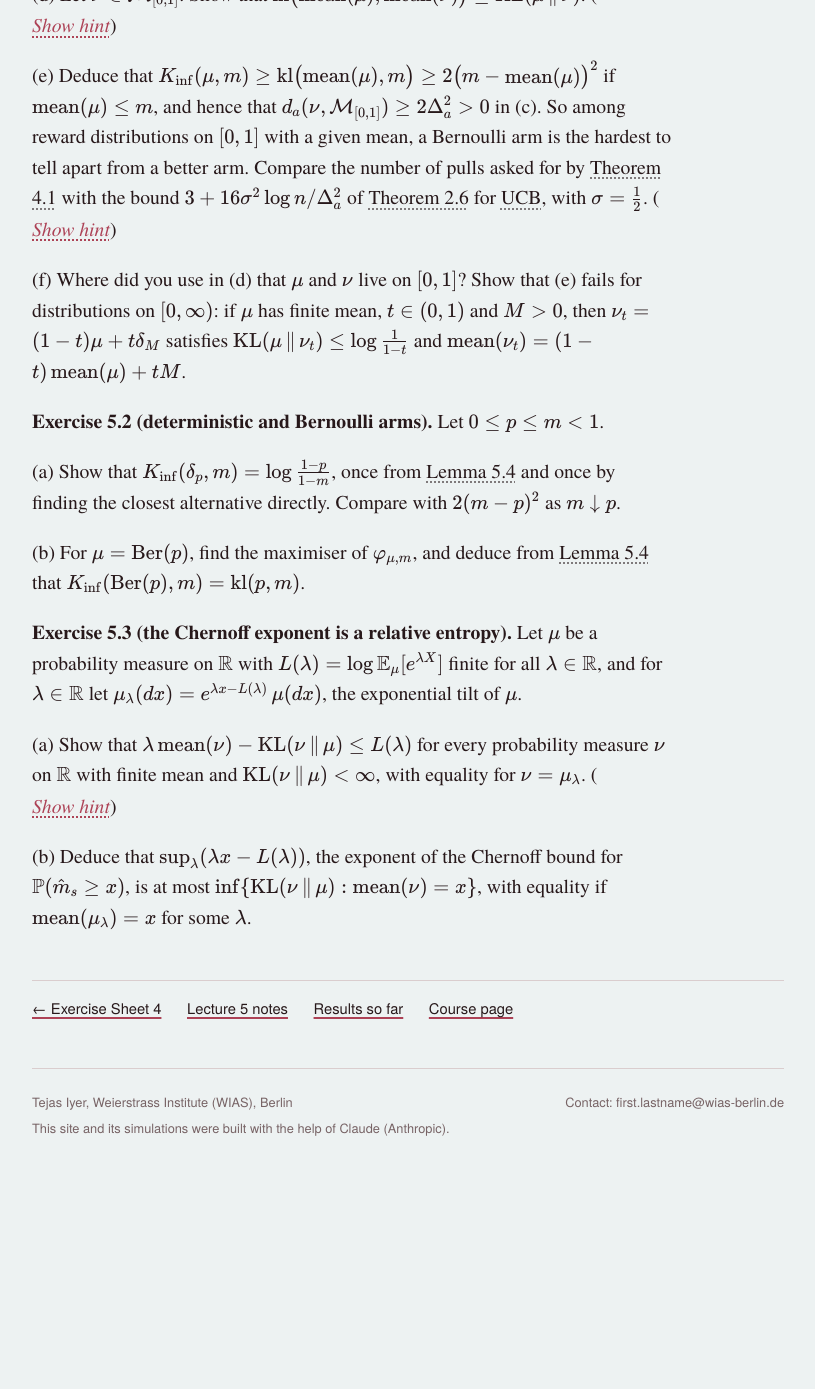
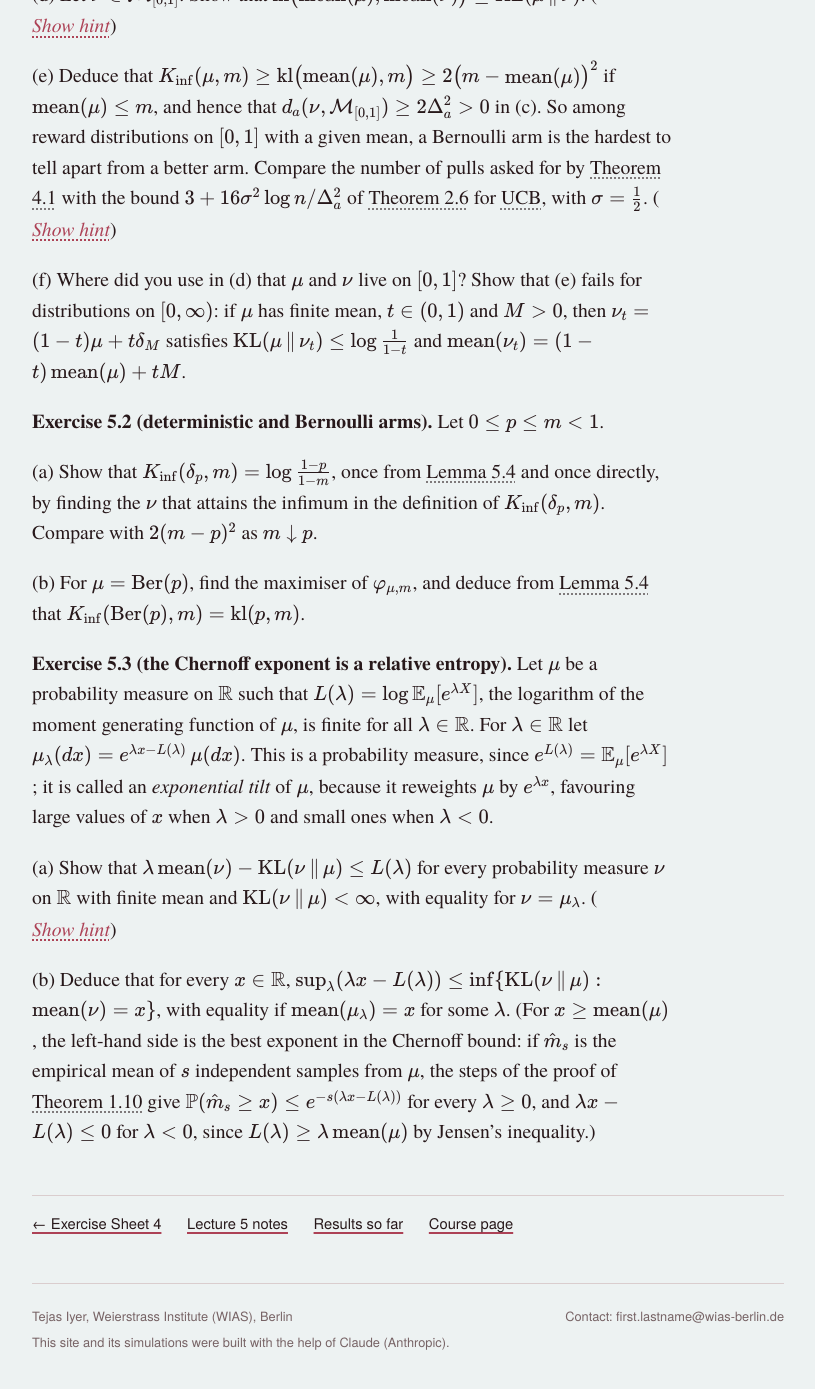
Before and after one commit to iyertejas/iyertejas.github.io, a Jekyll site: the page built from course-rl-2026-sheet-5.md, in a window 1280 px wide and 1400 px high, scrolled down 678 px. Shown: the top 1389 px of the window, without its empty margins (232-1047 px from the left). Built offline with Jekyll 4.4.1, drawn with Linux system fonts in a browser that asks for light colours; before the commit the page ends 1864 px from its top, so only the background shows below that.

Commit message:
RL course: Sheet 5, explain terminology and drop unneeded notation

```diff
--- a/course-rl-2026-sheet-5.md
+++ b/course-rl-2026-sheet-5.md
@@ -18,13 +18,13 @@ As on [Sheet 4](course-rl-2026-sheet-4.html#exercise-4-1), $$\mathrm{kl}(p, q) =
 **Exercise 5.1 (the Lai–Robbins constant on [0, 1]).** <span class="tag">used later</span> <span class="used-in">in <a href="course-rl-2026-lecture-5.html#remark-5-3">Remark 5.3</a></span> Let $$\mu \in \mathcal M_{[0,1]}$$ and $$m \in [0, 1)$$.
 {: #exercise-5-1}
 
-(a) Show that $$K_{\inf}(\mu, m) < \infty$$. (*Hint:* mix $$\mu$$ with an atom at $$1$$.)
+(a) Show that $$K_{\inf}(\mu, m) < \infty$$. (*Hint:* mix $$\mu$$ with the point mass $$\delta_1$$ at $$1$$.)
 
 (b) Let $$\nu \in \mathcal M_{[0,1]}$$ with $$\mathrm{mean}(\nu) \ge m$$, let $$\theta \in (0, 1)$$ and $$\nu_\theta = (1 - \theta)\nu + \theta\delta_1$$. Show that $$\mathrm{mean}(\nu_\theta) > m$$ and $$\mathrm{KL}(\mu \,\Vert\, \nu_\theta) \le \mathrm{KL}(\mu \,\Vert\, \nu) + \log\frac{1}{1 - \theta}$$.
 
 (c) Deduce [Remark 5.3](course-rl-2026-lecture-5.html#remark-5-3): if $$\nu = (\mu_1, \dots, \mu_K) \in \mathcal M_{[0,1]}^K$$ has largest mean $$m^* < 1$$, then $$d_a(\nu, \mathcal M_{[0,1]}) = K_{\inf}(\mu_a, m^*)$$ for every arm $$a$$ with $$\Delta_a > 0$$.
 
-(d) Let $$\nu \in \mathcal M_{[0,1]}$$. Show that $$\mathrm{kl}\big(\mathrm{mean}(\mu), \mathrm{mean}(\nu)\big) \le \mathrm{KL}(\mu \,\Vert\, \nu)$$. (*Hint:* if $$\mathrm{mean}(\nu) \in \{0, 1\}$$, then $$\nu$$ is a point mass. Otherwise you may assume $$\mu \ll \nu$$; let $$L = d\mu/d\nu$$ and apply Jensen's inequality for $$\varphi(x) = x \log x$$, as in the proof of [Lemma 3.2](course-rl-2026-lecture-3.html#lemma-3-2), once under the probability measure $$x\,\nu(dx)/\mathrm{mean}(\nu)$$ and once under $$(1 - x)\,\nu(dx)/(1 - \mathrm{mean}(\nu))$$.)
+(d) Let $$\nu \in \mathcal M_{[0,1]}$$. Show that $$\mathrm{kl}\big(\mathrm{mean}(\mu), \mathrm{mean}(\nu)\big) \le \mathrm{KL}(\mu \,\Vert\, \nu)$$. (*Hint:* if $$\mathrm{mean}(\nu) \in \{0, 1\}$$, then $$\nu$$ is a point mass. Otherwise you may assume $$\mu \ll \nu$$; apply Jensen's inequality for $$\varphi(x) = x \log x$$ to $$d\mu/d\nu$$, as in the proof of [Lemma 3.2](course-rl-2026-lecture-3.html#lemma-3-2), once under the probability measure $$x\,\nu(dx)/\mathrm{mean}(\nu)$$ and once under $$(1 - x)\,\nu(dx)/(1 - \mathrm{mean}(\nu))$$.)
 
 (e) Deduce that $$K_{\inf}(\mu, m) \ge \mathrm{kl}\big(\mathrm{mean}(\mu), m\big) \ge 2\big(m - \mathrm{mean}(\mu)\big)^2$$ if $$\mathrm{mean}(\mu) \le m$$, and hence that $$d_a(\nu, \mathcal M_{[0,1]}) \ge 2\Delta_a^2 > 0$$ in (c). So among reward distributions on $$[0, 1]$$ with a given mean, a Bernoulli arm is the hardest to tell apart from a better arm. Compare the number of pulls asked for by [Theorem 4.1](course-rl-2026-lecture-4.html#theorem-4-1) with the bound $$3 + 16\sigma^2\log n/\Delta_a^2$$ of [Theorem 2.6](course-rl-2026-lecture-2.html#theorem-2-6) for [UCB](course-rl-2026-lecture-2.html#algorithm-2-5), with $$\sigma = \frac12$$. (*Hint:* $$q \mapsto \mathrm{kl}(p, q)$$ is nondecreasing on $$[p, 1]$$; for the second inequality, use [Exercise 4.1](course-rl-2026-sheet-4.html#exercise-4-1)(a).)
 
@@ -33,15 +33,15 @@ As on [Sheet 4](course-rl-2026-sheet-4.html#exercise-4-1), $$\mathrm{kl}(p, q) =
 **Exercise 5.2 (deterministic and Bernoulli arms).** Let $$0 \le p \le m < 1$$.
 {: #exercise-5-2}
 
-(a) Show that $$K_{\inf}(\delta_p, m) = \log\frac{1 - p}{1 - m}$$, once from [Lemma 5.4](course-rl-2026-lecture-5.html#lemma-5-4) and once by finding the closest alternative directly. Compare with $$2(m - p)^2$$ as $$m \downarrow p$$.
+(a) Show that $$K_{\inf}(\delta_p, m) = \log\frac{1 - p}{1 - m}$$, once from [Lemma 5.4](course-rl-2026-lecture-5.html#lemma-5-4) and once directly, by finding the $$\nu$$ that attains the infimum in the definition of $$K_{\inf}(\delta_p, m)$$. Compare with $$2(m - p)^2$$ as $$m \downarrow p$$.
 
 (b) For $$\mu = \mathrm{Ber}(p)$$, find the maximiser of $$\varphi_{\mu,m}$$, and deduce from [Lemma 5.4](course-rl-2026-lecture-5.html#lemma-5-4) that $$K_{\inf}(\mathrm{Ber}(p), m) = \mathrm{kl}(p, m)$$.
 
-**Exercise 5.3 (the Chernoff exponent is a relative entropy).** Let $$\mu$$ be a probability measure on $$\mathbb R$$ with $$L(\lambda) = \log \mathbb E_\mu[e^{\lambda X}]$$ finite for all $$\lambda \in \mathbb R$$, and for $$\lambda \in \mathbb R$$ let $$\mu_\lambda(dx) = e^{\lambda x - L(\lambda)}\, \mu(dx)$$, the exponential tilt of $$\mu$$.
+**Exercise 5.3 (the Chernoff exponent is a relative entropy).** Let $$\mu$$ be a probability measure on $$\mathbb R$$ such that $$L(\lambda) = \log \mathbb E_\mu[e^{\lambda X}]$$, the logarithm of the moment generating function of $$\mu$$, is finite for all $$\lambda \in \mathbb R$$. For $$\lambda \in \mathbb R$$ let $$\mu_\lambda(dx) = e^{\lambda x - L(\lambda)}\, \mu(dx)$$. This is a probability measure, since $$e^{L(\lambda)} = \mathbb E_\mu[e^{\lambda X}]$$; it is called an *exponential tilt* of $$\mu$$, because it reweights $$\mu$$ by $$e^{\lambda x}$$, favouring large values of $$x$$ when $$\lambda > 0$$ and small ones when $$\lambda < 0$$.
 {: #exercise-5-3}
 
 (a) Show that $$\lambda\, \mathrm{mean}(\nu) - \mathrm{KL}(\nu \,\Vert\, \mu) \le L(\lambda)$$ for every probability measure $$\nu$$ on $$\mathbb R$$ with finite mean and $$\mathrm{KL}(\nu \,\Vert\, \mu) < \infty$$, with equality for $$\nu = \mu_\lambda$$. (*Hint:* $$\mathrm{KL}(\nu \,\Vert\, \mu_\lambda) \ge 0$$, [Lemma 3.2](course-rl-2026-lecture-3.html#lemma-3-2).)
 
-(b) Deduce that $$\sup_\lambda (\lambda x - L(\lambda))$$, the exponent of the Chernoff bound for $$\mathbb P(\hat m_s \ge x)$$, is at most $$\inf\{\mathrm{KL}(\nu \,\Vert\, \mu) : \mathrm{mean}(\nu) = x\}$$, with equality if $$\mathrm{mean}(\mu_\lambda) = x$$ for some $$\lambda$$.
+(b) Deduce that for every $$x \in \mathbb R$$, $$\sup_\lambda (\lambda x - L(\lambda)) \le \inf\{\mathrm{KL}(\nu \,\Vert\, \mu) : \mathrm{mean}(\nu) = x\}$$, with equality if $$\mathrm{mean}(\mu_\lambda) = x$$ for some $$\lambda$$. (For $$x \ge \mathrm{mean}(\mu)$$, the left-hand side is the best exponent in the Chernoff bound: if $$\hat m_s$$ is the empirical mean of $$s$$ independent samples from $$\mu$$, the steps of the proof of [Theorem 1.10](course-rl-2026-lecture-1.html#theorem-1-10) give $$\mathbb P(\hat m_s \ge x) \le e^{-s(\lambda x - L(\lambda))}$$ for every $$\lambda \ge 0$$, and $$\lambda x - L(\lambda) \le 0$$ for $$\lambda < 0$$, since $$L(\lambda) \ge \lambda\, \mathrm{mean}(\mu)$$ by Jensen's inequality.)
 
 <nav class="notes-nav" aria-label="Course notes"><a href="course-rl-2026-sheet-4.html">← Exercise Sheet 4</a><a href="course-rl-2026-lecture-5.html">Lecture 5 notes</a><a href="course-rl-2026-results.html">Results so far</a><a href="course-rl-2026.html">Course page</a></nav>
```
